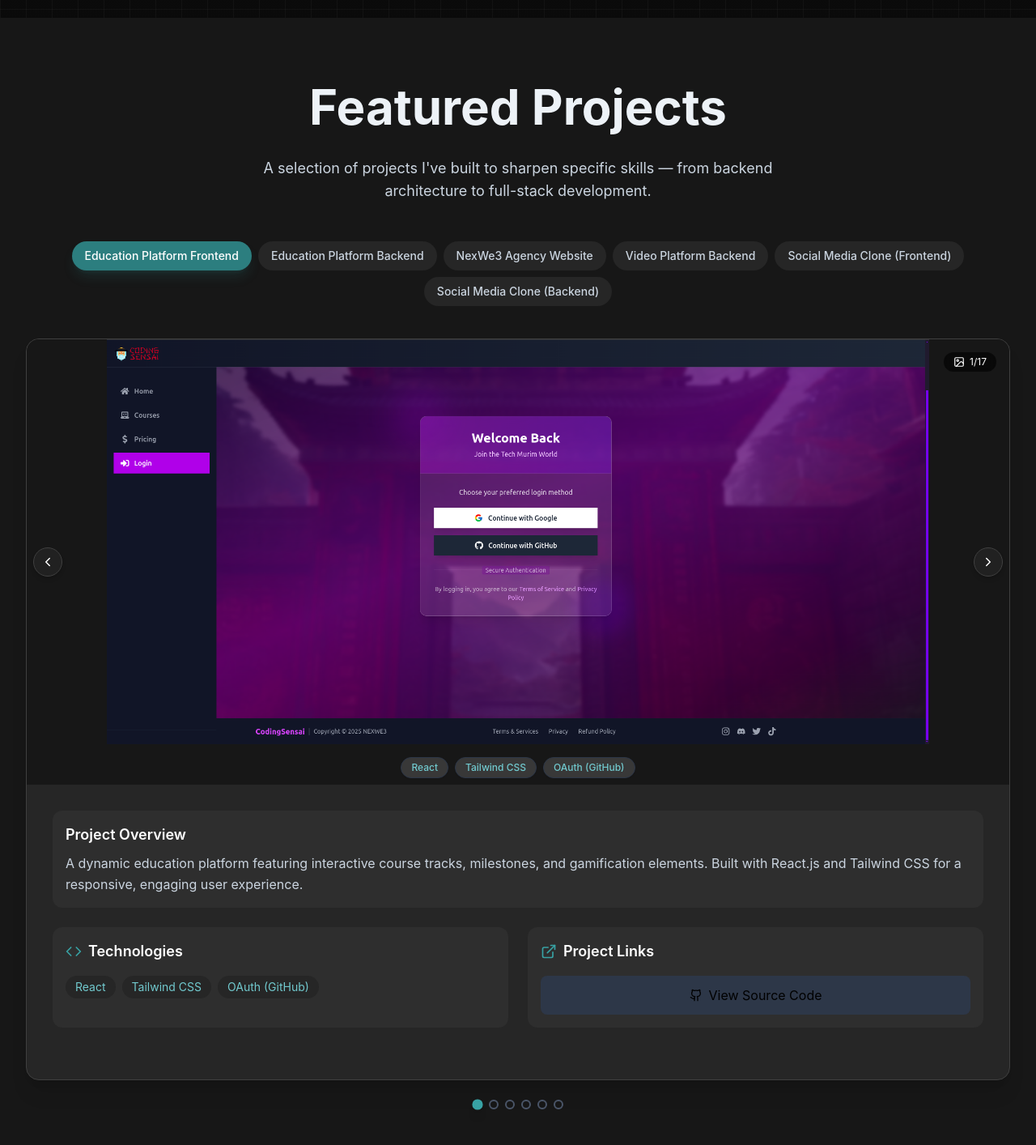
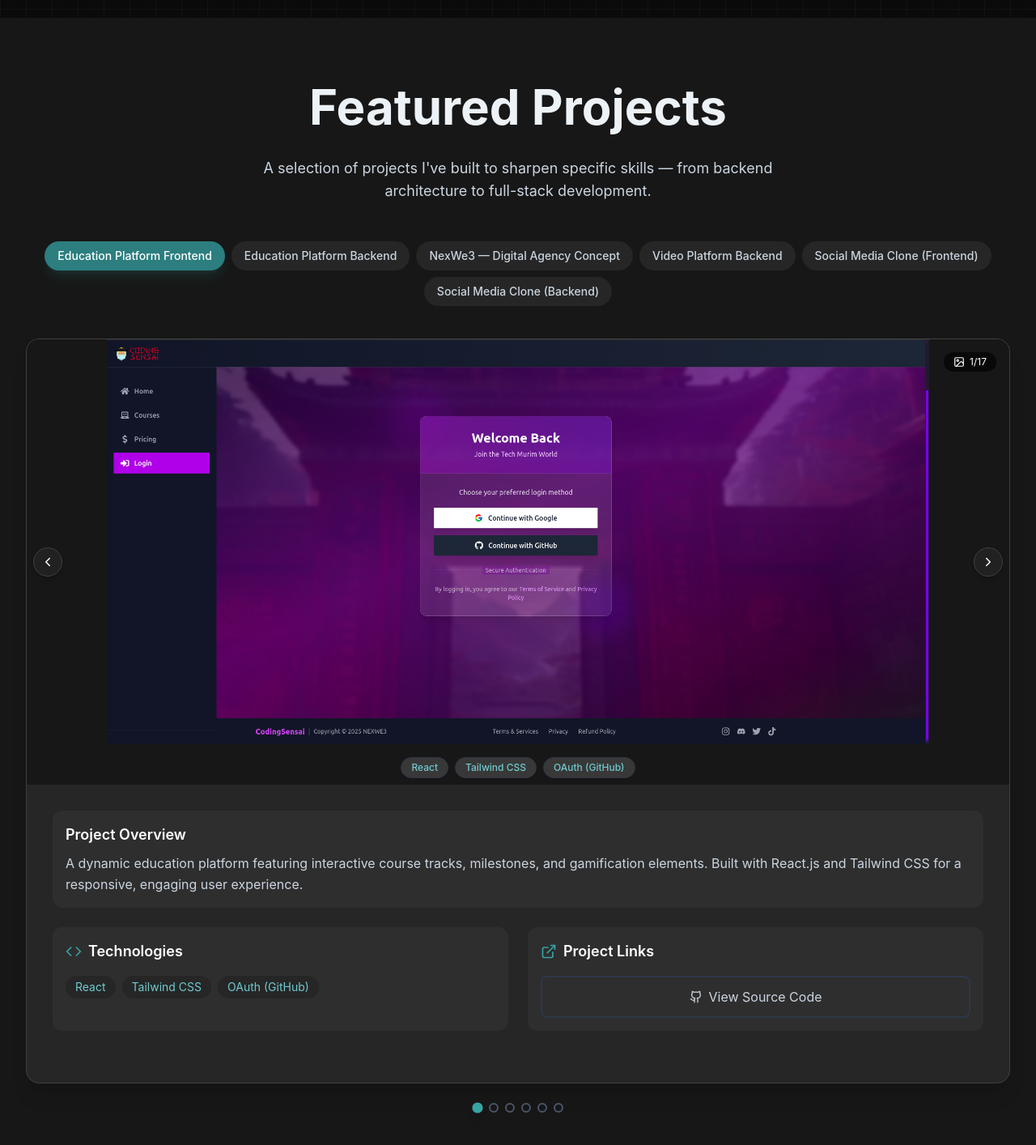
Before and after one commit to AhmadOsama9/My-Portfolio, a React (Vite) app: page / in a window 1280 px wide. Shown: the part 2637-4051 px from the top of the page at 81% size. Built offline with nearby package versions, Linux system fonts and the light colour scheme.

Commit message:
Update project component

```diff
--- a/src/components/Project.jsx
+++ b/src/components/Project.jsx
@@ -257,12 +257,24 @@ const Projects = () => {
                       Project Links
                     </h4>
                     <div className="grid grid-cols-1 gap-4">
+                      {selectedProject.liveLink && (
+                        <a
+                          href={selectedProject.liveLink}
+                          target="_blank"
+                          rel="noopener noreferrer"
+                          className="flex items-center justify-center gap-2 py-3 border-2 border-primary-500 text-primary-400 hover:bg-primary-500 hover:text-white rounded-lg transition-all duration-300 group"
+                          onClick={(e) => e.stopPropagation()}
+                        >
+                          <ExternalLink className="w-4 h-4" />
+                          <span>View Live Site</span>
+                        </a>
+                      )}
                       {selectedProject.githubLink && (
                         <a
                           href={selectedProject.githubLink}
                           target="_blank"
                           rel="noopener noreferrer"
-                          className="flex items-center justify-center gap-2 py-3 bg-neutral-600 hover:bg-neutral-500 rounded-lg transition-colors"
+                          className="flex items-center justify-center gap-2 py-3 border-2 border-neutral-600 text-neutral-300 hover:border-primary-500 hover:text-primary-400 rounded-lg transition-colors"
                           onClick={(e) => e.stopPropagation()}
                         >
                           <Github className="w-4 h-4" />
--- a/src/data.jsx
+++ b/src/data.jsx
@@ -109,7 +109,7 @@ export const projects = [
         milestones, and gamification elements. Built with React.js
         and Tailwind CSS for a responsive, engaging user experience.`,
         date: 'August 2024 - October 2024',
-        githubLink: "https://github.com/AhmadOsama9/coding-sensai-frontend"
+        githubLink: "https://github.com/AhmadOsama9/coding-sensai-frontend/tree/main/frontend"
     },
     {
         title: 'Education Platform Backend',
@@ -126,7 +126,7 @@ export const projects = [
         githubLink: "https://github.com/AhmadOsama9/coding-sensai-backend"
     },
     {
-      title: 'NexWe3 Agency Website',
+        title: 'NexWe3 — Digital Agency Concept',
         images: [
             nexwe3_1,
             nexwe3_2,
@@ -139,12 +139,11 @@ export const projects = [
             nexwe3_9
         ],
         technologies: 'React, Vite, Tailwind CSS, Framer Motion, CSS',
-      description: `A modern, interactive website for NexWe3, a digital solutions agency specializing in custom software development,
-      UI/UX design, and cloud infrastructure. Features include smooth animations with Framer Motion, responsive design,
-      interactive service cards, and detailed case studies showcasing the agency's technical expertise and client success stories.
-      The site demonstrates both aesthetic design principles and technical implementation capabilities.`,
+        description: `A modern, interactive concept website for NexWe3, a fictional digital solutions agency. Features
+        smooth animations with Framer Motion, responsive design, interactive service cards, and detailed feature
+        breakdowns — demonstrating both aesthetic design principles and technical implementation capabilities.`,
         date: 'November 2024 - December 2024',
-      githubLink: "https://github.com/AhmadOsama9/nexwe3-agency-website"
+        liveLink: "https://nexwe3.ahmedosamaa975.workers.dev/"
     },
     {
         title: 'Video Platform Backend',
```
Lines whose indentation alone changed are shown as unchanged.
